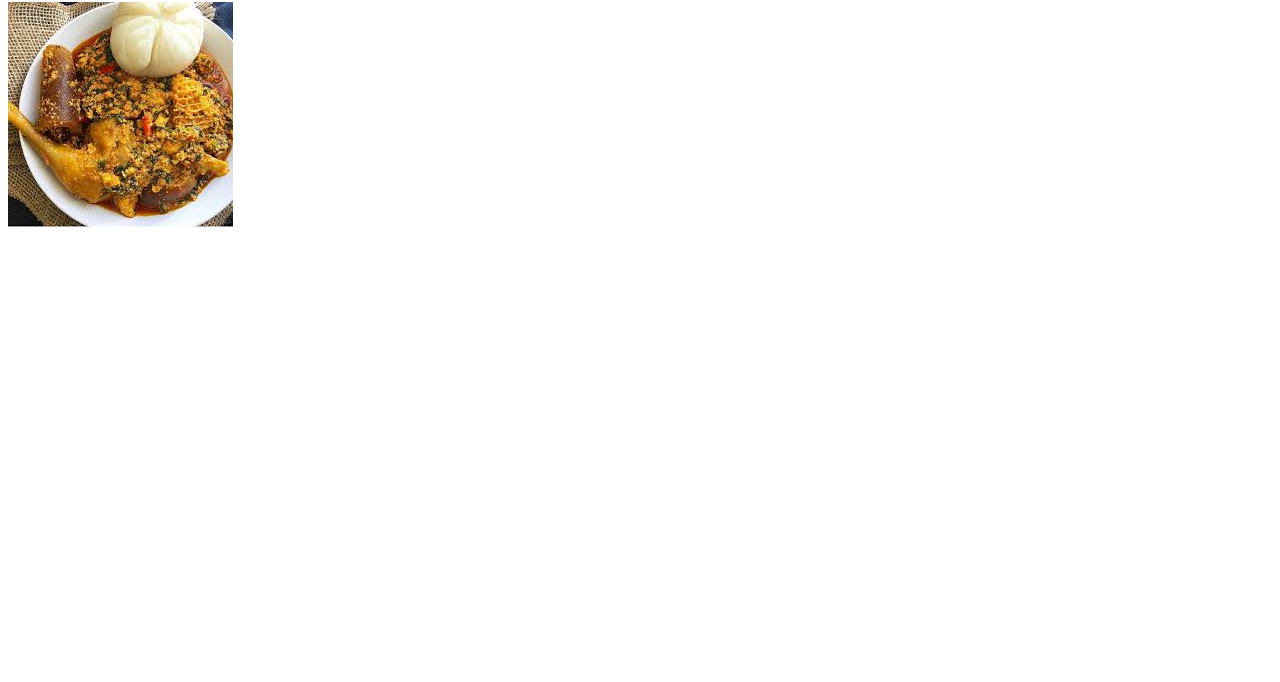
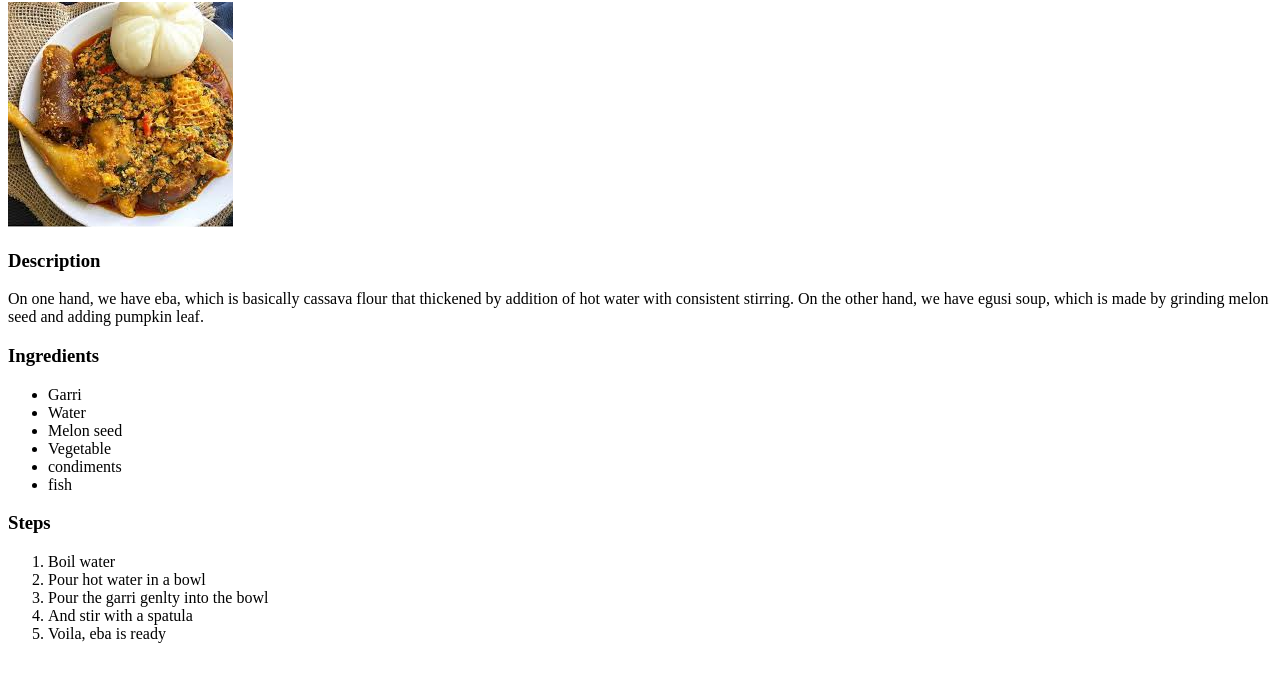
Before and after one commit to SwiftBay/odin-recipes, a plain HTML site: page recipes/swallow.html in a window 1280 px wide. Shown: the part 78-760 px from the top of the page. Drawn offline with Linux system fonts and the light colour scheme.

Commit message:
Added description, ingredients and steps to make eba

```diff
--- a/recipes/swallow.html
+++ b/recipes/swallow.html
@@ -9,5 +9,36 @@
             Swallow
         </h1>
         <img src="images.jpeg" alt="Eba and egusi soup">
+        <h3>
+            Description
+        </h3>
+        <p>
+            On one hand, we have eba, which is basically cassava flour that thickened by
+            addition of hot water with consistent stirring.
+            On the other hand, we have egusi soup, which is
+            made by grinding melon seed and adding pumpkin
+            leaf.
+        </p>
+        <h3>
+            Ingredients
+        </h3>
+        <ul>
+            <li>Garri</li>
+            <li>Water</li>
+            <li>Melon seed</li>
+            <li>Vegetable</li>
+            <li>condiments</li>
+            <li>fish</li>
+        </ul>
+        <h3>
+            Steps
+        </h3>
+        <ol>
+            <li>Boil water</li>
+            <li>Pour hot water in a bowl</li>
+            <li>Pour the garri genlty into the bowl</li>
+            <li>And stir with a spatula</li>
+            <li>Voila, eba is ready</li>
+        </ol>
     </body>
 </html>
```
